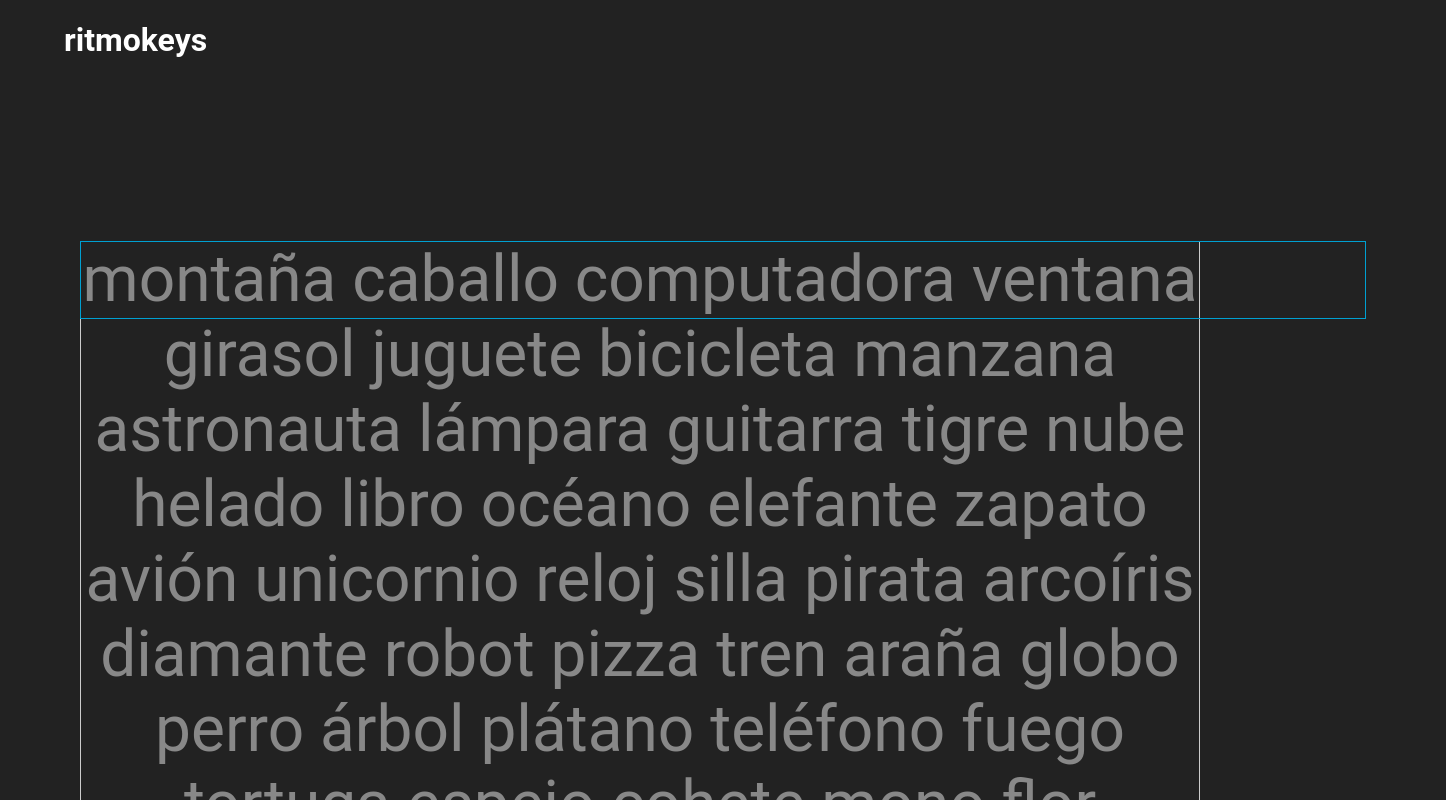
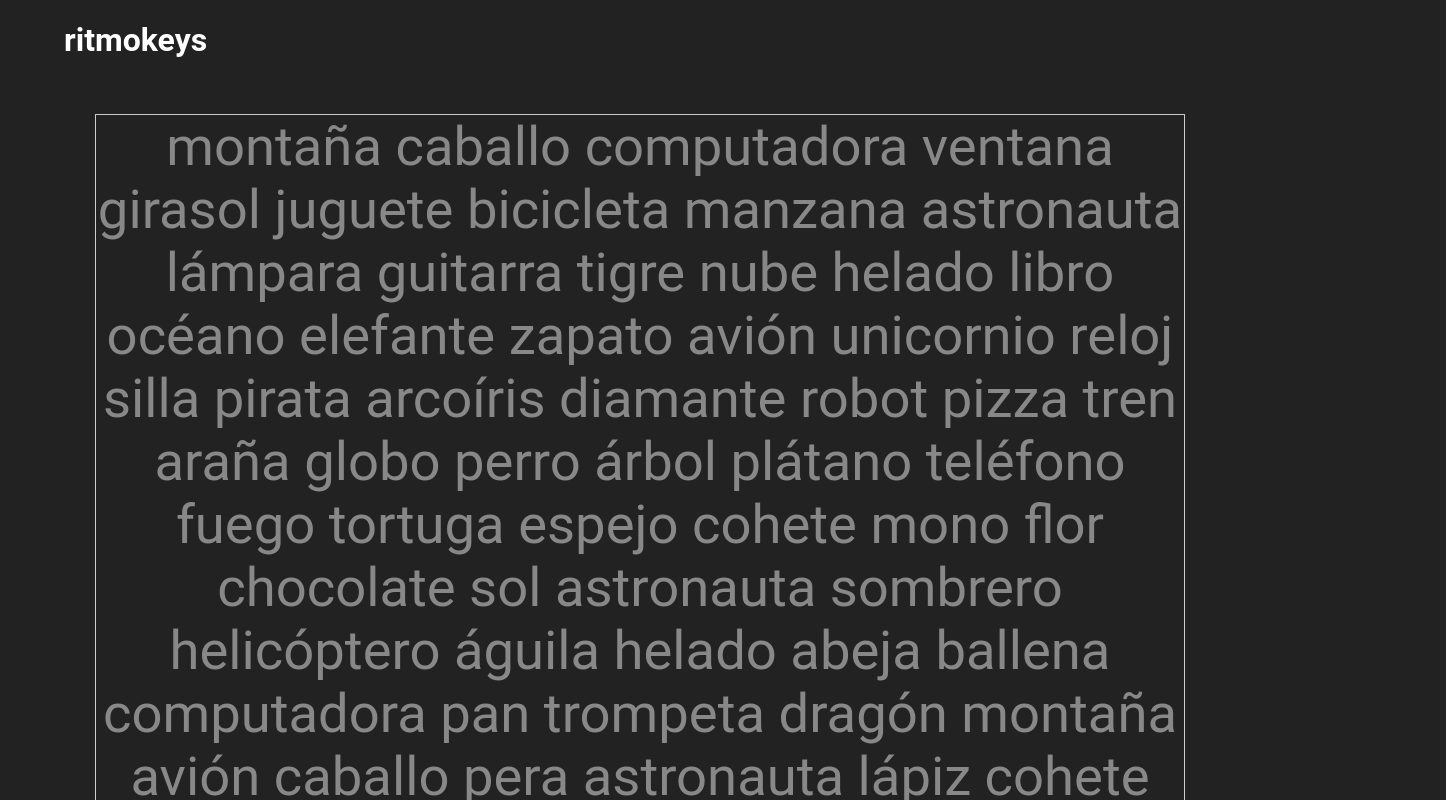
Before and after one commit to NachoCarher/ritmo-keys, a React (Vite) app: page / in a window 1280 px wide. Shown: the top 800 px of the page, 1446 px wide, since content can reach past the window. Built offline with nearby package versions, Linux system fonts and the light colour scheme.

Commit message:
Actualiza estilo para ocultar input

```diff
--- a/src/App.css
+++ b/src/App.css
@@ -14,19 +14,15 @@ h1 {
 
 .target-text-container {
   text-align: center;
-  position: relative;
   max-width: max-content;
   margin: 0 auto;
 }
 
 .word {
   border: 1px solid #ccc;
-  position: absolute;
-  top: 10vh;
   z-index: 0;
   text-align: center;
-  margin: 10vh;
-  font-size: 4em;
+  font-size: 3.4em;
   max-width: 20em;
   word-wrap: break-word;
 }
@@ -39,28 +35,16 @@ h1 {
 }
 
 .target-text-input {
-  top: 10vh;
-  text-align: center;
-  margin: 10vh;
-  background-color: transparent;
-  border: none;
-  font-size: 4em;
-  border: 1px solid #ccc;
-  outline: none;
-  color: transparent;
-  position: relative;
-  z-index: 1;
-  width: 20em;
-  word-wrap: break-word;
+  position: absolute;
+  left: -9999px;
+  opacity: 0;
+  pointer-events: none;
+  width: 1px;
 }
 
 .target-text-input:focus {
   border-color: #00a0d1;
   transition: 0.5s;
-}
-
-.target-text-input::placeholder {
-
 }
 
 .letra-correcta {
```
